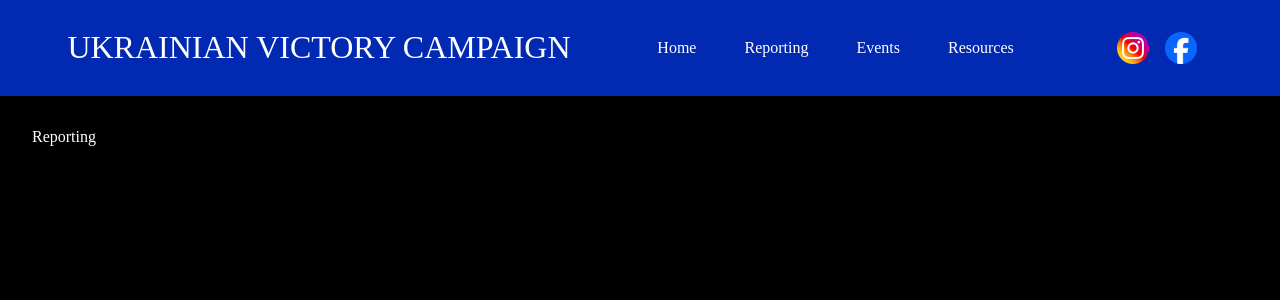
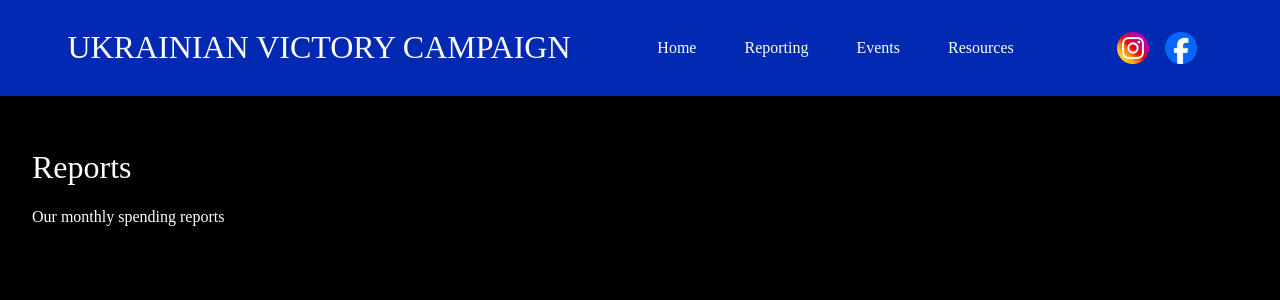
Before and after one commit to LiskaC/uvc, a React (Vite) app: page /reporting in a window 1280 px wide. Shown: the top 300 px of the page. Built offline with nearby package versions, Linux system fonts and the light colour scheme.

Commit message:
FE-7: Add other pages basic views

```diff
--- a/src/App.tsx
+++ b/src/App.tsx
@@ -1,16 +1,18 @@
 import { FC } from 'react'
 import { BrowserRouter, Route, Routes } from 'react-router'
+import { routes } from './routes'
 import { AppShell } from './components/AppShell/AppShell'
 import { Home } from './views/Home'
-import { routes } from './routes'
+import { Reports } from './views/Reports'
+import { Events } from './views/Events'
 
 export const App: FC = () => (
   <BrowserRouter>
     <Routes>
       <Route path={routes.home.path} element={<AppShell/>}>
         <Route index element={<Home/>}/>
-        <Route path={routes.reporting.path} element={<div>Reporting</div>}/>
-        <Route path={routes.events.path} element={<div>Evennts</div>}/>
+        <Route path={routes.reporting.path} element={<Reports/>}/>
+        <Route path={routes.events.path} element={<Events/>}/>
         <Route path={routes.resources.path} element={<div>resources</div>}/>
         <Route path={routes.resources.subroutes.initiatives.path} element={<div>Initiatives</div>}/>
         <Route path={routes.resources.subroutes.membership.path} element={<div>Member</div>}/>
--- /dev/null
+++ b/src/views/Events.tsx
@@ -0,0 +1,9 @@
+import { FC } from 'react'
+
+export const Events: FC = () => (
+  <>
+    <h1>Events</h1>
+    <h2>Sundays 13:00 - 17:00, Wellington Statue</h2>
+    <p>Join our weekly demo at Wellington statue</p>
+  </>
+)
--- /dev/null
+++ b/src/views/Reports.tsx
@@ -0,0 +1,8 @@
+import { FC } from 'react'
+
+export const Reports: FC = () => (
+  <>
+    <h1>Reports</h1>
+    <p>Our monthly spending reports</p>
+  </>
+)
```
